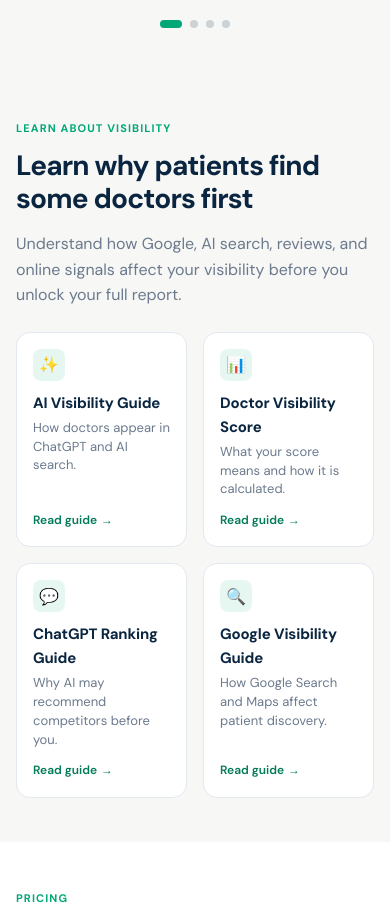
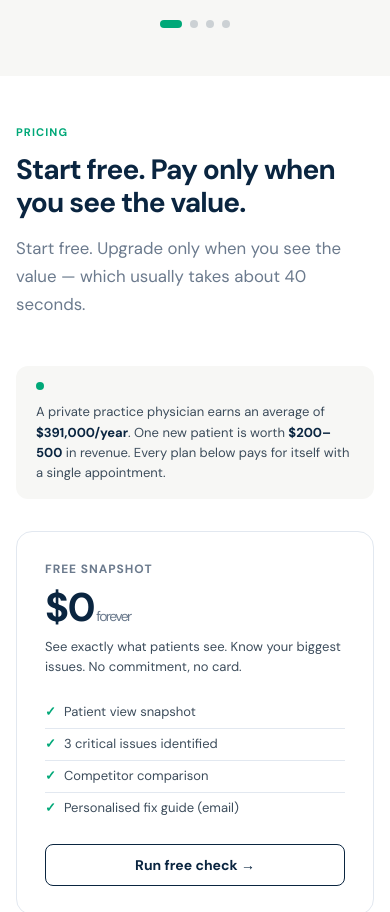
Before and after one commit to anishkumar0507/docmirror, a website: page dev-package/public/index.html in a window 390 px wide. Shown: the part 3000-3912 px from the top of the page. Drawn offline with nearby package versions, Linux system fonts and the light colour scheme.

Commit message:
Home: remove duplicate guides section (lives on /resources now)
The "Learn why patients find some doctors first" section on the homepage linked
to the same four guides now served by the Resources blog engine. Remove it to
avoid duplicating the Resources page; the section was a single responsive block
so it drops from desktop and mobile together. No other content changed.

Co-Authored-By: Claude Opus 4.8 (1M context) <noreply@anthropic.com>

```diff
--- a/dev-package/public/index.html
+++ b/dev-package/public/index.html
@@ -1745,40 +1745,6 @@ nav{position:sticky;top:0;z-index:100;background:rgba(255,255,255,0.96);backdrop
   </div>
 </section>
 
-<section class="learn-section" id="about">
-  <div class="section-inner">
-    <div class="sec-label">Learn about visibility</div>
-    <h2 class="sec-h2">Learn why patients find<br>some doctors first</h2>
-    <p style="color:var(--slate-light);font-size:1rem;margin-bottom:0">Understand how Google, AI search, reviews, and online signals affect your visibility before you unlock your full report.</p>
-    <div class="learn-grid">
-      <a class="learn-card" href="/resources/ai-visibility-for-doctors">
-        <div class="learn-icon">&#x2728;</div>
-        <h3>AI Visibility Guide</h3>
-        <p>How doctors appear in ChatGPT and AI search.</p>
-        <span class="learn-cta">Read guide</span>
-      </a>
-      <a class="learn-card" href="/doctor-visibility-score">
-        <div class="learn-icon">&#x1F4CA;</div>
-        <h3>Doctor Visibility Score</h3>
-        <p>What your score means and how it is calculated.</p>
-        <span class="learn-cta">Read guide</span>
-      </a>
-      <a class="learn-card" href="/resources/how-doctors-rank-in-chatgpt">
-        <div class="learn-icon">&#x1F4AC;</div>
-        <h3>ChatGPT Ranking Guide</h3>
-        <p>Why AI may recommend competitors before you.</p>
-        <span class="learn-cta">Read guide</span>
-      </a>
-      <a class="learn-card" href="/resources/google-visibility-guide">
-        <div class="learn-icon">&#x1F50D;</div>
-        <h3>Google Visibility Guide</h3>
-        <p>How Google Search and Maps affect patient discovery.</p>
-        <span class="learn-cta">Read guide</span>
-      </a>
-    </div>
-  </div>
-</section>
-
 <section class="section" id="pricing">
   <div class="section-inner">
     <div class="sec-label">Pricing</div>
```
